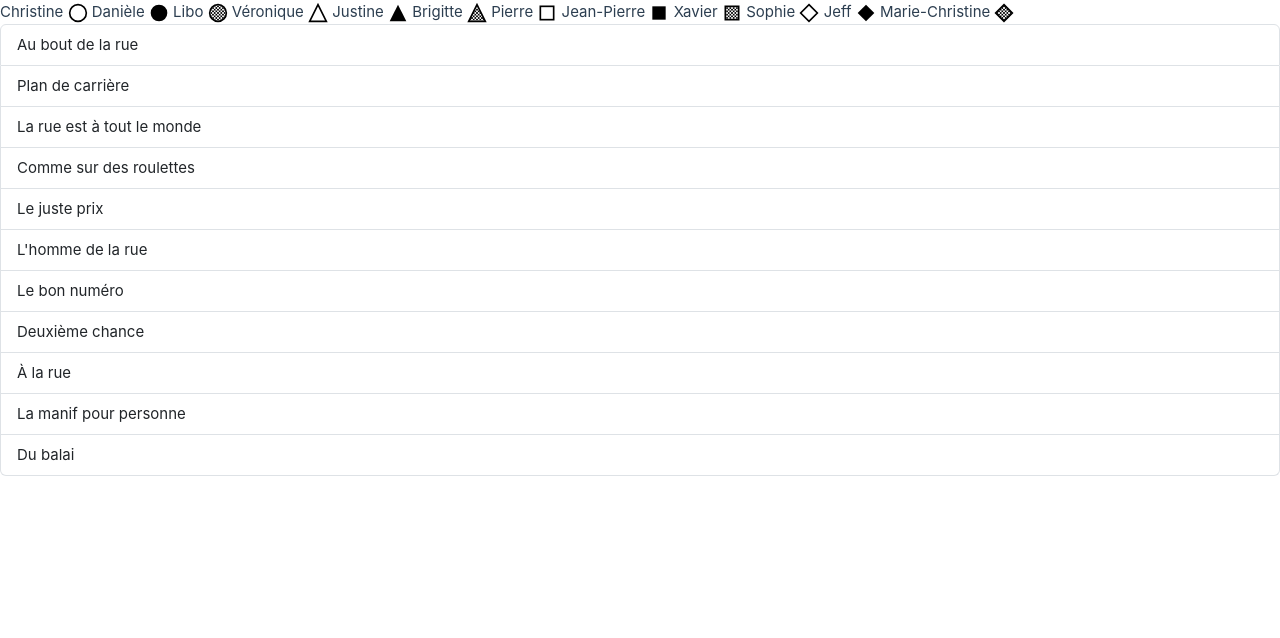
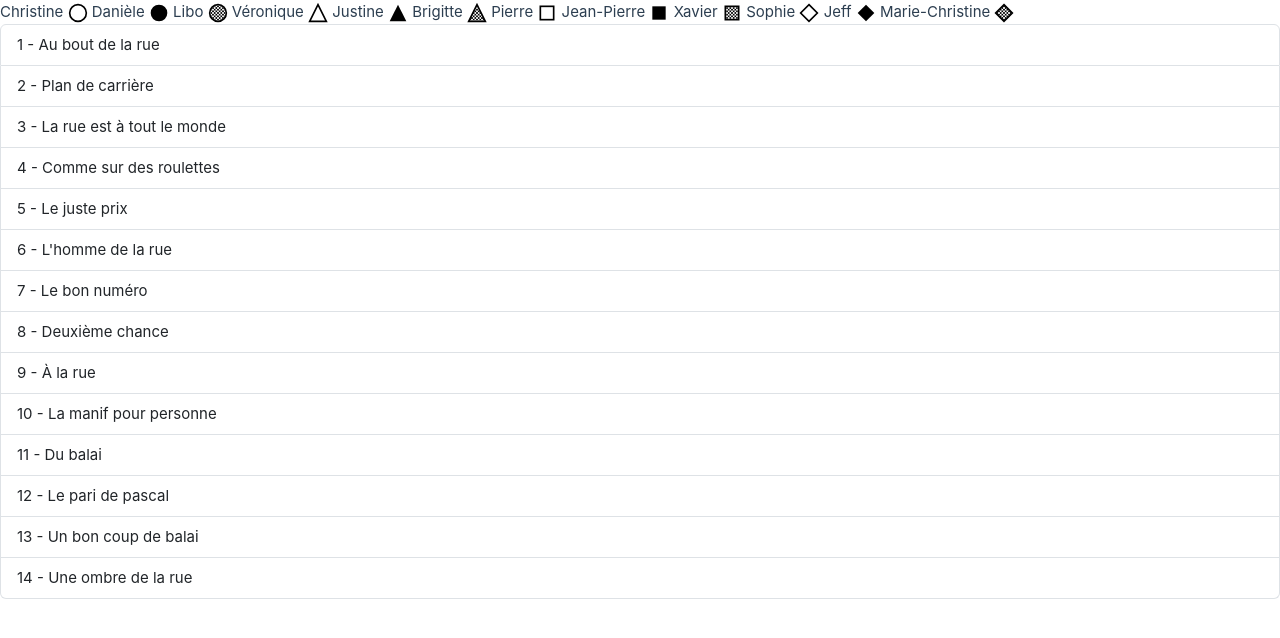
Before and after one commit to pgiraud/breves_de_trottoir, a Vue app: page / in a window 1280 px wide. Shown: the top 638 px of the page. Built offline with nearby package versions, Linux system fonts and the light colour scheme.

Commit message:
More breves and id

```diff
--- a/src/App.vue
+++ b/src/App.vue
@@ -47,7 +47,22 @@ const breves = ref([
     name: "Du balai",
     actors: ["Jean-Pierre", "Libo"],
   },
+  {
+    name: "Le pari de pascal",
+    actors: [""],
+  },
+  {
+    name: "Un bon coup de balai",
+    actors: ["Marie-Christine", "Xavier"],
+  },
+  {
+    name: "Une ombre de la rue",
+    actors: [],
+  },
 ])
+
+let index = 1;
+breves.value.forEach((b) => b.id = index++);
 
 const actors = computed(() => _.union(...breves.value.map((breve) => breve.actors)));
 
@@ -158,7 +173,7 @@ const symbols = [
     <draggable :list="breves" :disabled="false" class="list-group" item-key="name">
       <template #item="{ element }">
         <div class="list-group-item">
-          {{ element.name }}
+          {{ element.id }} - {{ element.name }}
         </div>
       </template>
     </draggable>
```
